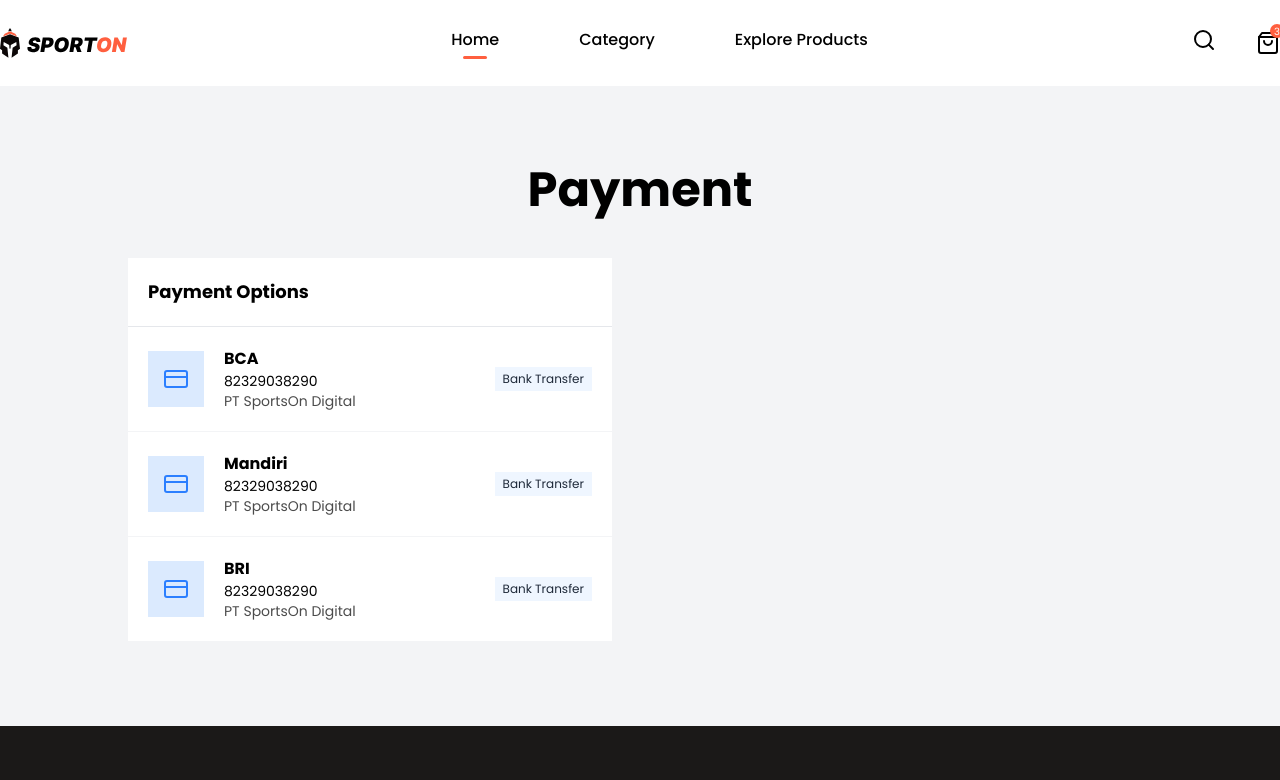
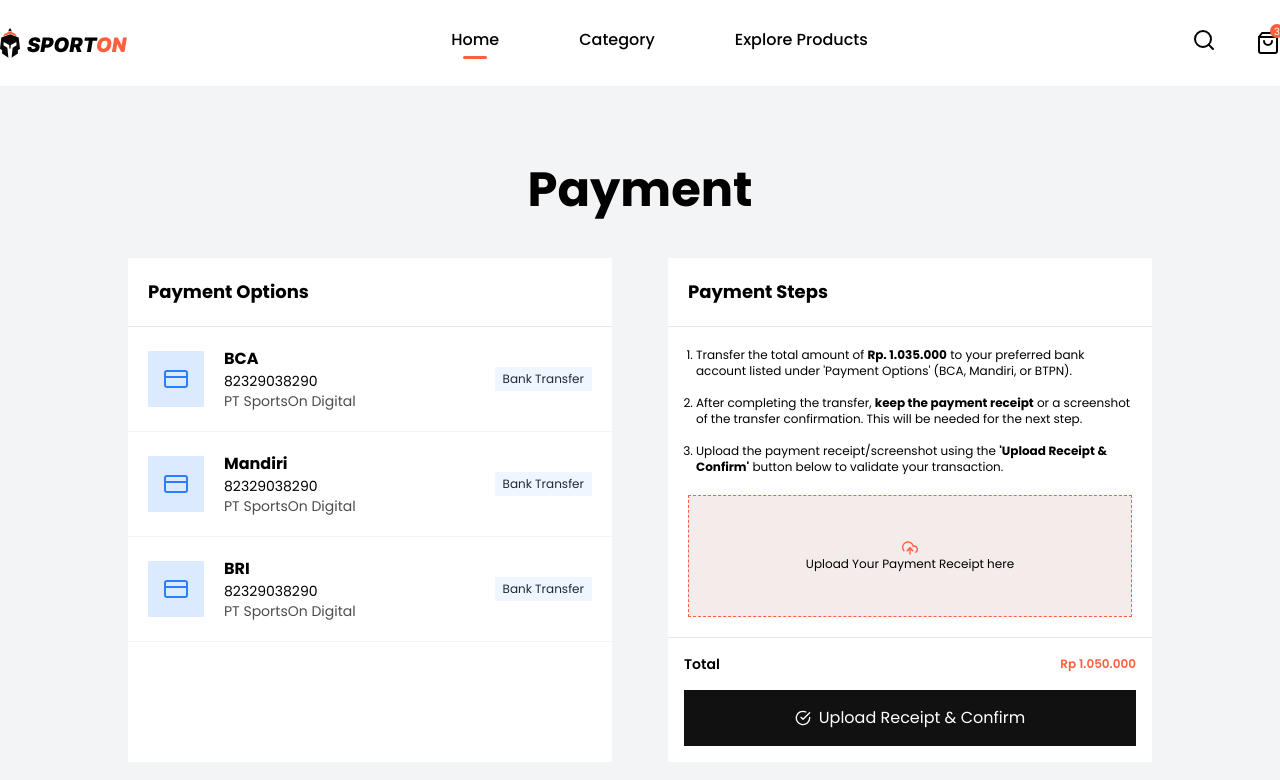
Before and after one commit to muhhlmy/sporton-fe-vercel-deploy, a Next.js app: page /payment in a window 1280 px wide. Shown: the top 780 px of the page. Built offline with nearby package versions, Linux system fonts and the light colour scheme.

Commit message:
Menambahkan komponen FileUpload untuk mengunggah bukti pembayaran dan memperbarui PaymentSteps dengan langkah-langkah pembayaran yang jelas. Memperbaiki gaya pada PaymentOptions.

```diff
--- a/app/(landing)/components/payment/payment-options.tsx
+++ b/app/(landing)/components/payment/payment-options.tsx
@@ -32,7 +32,7 @@
             <div className="text-sm">{info.account_number}</div>
             <div className="text-sm opacity-70">{info.account_holder}</div>
           </div>
-          <div className="ml-auto bg-blue-50  text-gray-800 h-fit px-2 py-1 self-center text-xs">
+          <div className="ml-auto bg-blue-50 text-gray-800 h-fit px-2 py-1 self-center text-xs">
             Bank Transfer
           </div>
         </div>
--- a/app/(landing)/components/payment/payment-steps.tsx
+++ b/app/(landing)/components/payment/payment-steps.tsx
@@ -1,44 +1,43 @@
-import { FiCreditCard } from "react-icons/fi";
+import { FiCheckCircle } from "react-icons/fi";
+import Button from "../ui/button";
 import CardWithHeader from "../ui/card-with-header";
+import FileUpload from "../ui/file-upload";
+import priceFormatter from "@/app/utils/price-formater";
 
-const paymentList = [
-  {
-    bank_name: "BCA",
-    account_number: 82329038290,
-    account_holder: "PT SportsOn Digital",
-  },
-  {
-    bank_name: "Mandiri",
-    account_number: 82329038290,
-    account_holder: "PT SportsOn Digital",
-  },
-  {
-    bank_name: "BRI",
-    account_number: 82329038290,
-    account_holder: "PT SportsOn Digital",
-  },
-];
-
-const PaymentOptions = () => {
+const PaymentSteps = () => {
   return (
-    <CardWithHeader title="Payment Options">
-      {paymentList.map((info, index) => (
-        <div className="flex gap-5 p-5 border-b border-gray-100" key={index}>
-          <div className="bg-blue-100 p-4 text-blue-500 h-fit self-center">
-            <FiCreditCard size={24} />
-          </div>
-          <div className="self-center">
-            <div className="font-bold">{info.bank_name}</div>
-            <div className="text-sm">{info.account_number}</div>
-            <div className="text-sm opacity-70">{info.account_holder}</div>
-          </div>
-          <div className="ml-auto bg-blue-50  text-gray-800 h-fit px-2 py-1 self-center text-xs">
-            Bank Transfer
-          </div>
+    <CardWithHeader title="Payment Steps">
+      <div className="p-5">
+        <ol className="list-decimal text-xs pl-2 flex flex-col gap-4 mb-5">
+          <li>
+            Transfer the total amount of <b>Rp. 1.035.000</b> to your preferred
+            bank account listed under &apos;Payment Options&apos; (BCA, Mandiri,
+            or BTPN).
+          </li>
+          <li>
+            After completing the transfer, <b>keep the payment receipt</b> or a
+            screenshot of the transfer confirmation. This will be needed for the
+            next step.
+          </li>
+          <li>
+            Upload the payment receipt/screenshot using the{" "}
+            <b>&apos;Upload Receipt & Confirm&apos;</b> button below to validate
+            your transaction.
+          </li>
+        </ol>
+        <FileUpload />
+      </div>
+      <div className="border-t border-gray-200 p-4">
+        <div className="font-semibold flex justify-between items-center">
+          <div className="text-sm">Total</div>
+          <div className="text-primary text-xs">{priceFormatter(1045000)}</div>
         </div>
-      ))}
+        <Button variant="dark" className="w-full mt-4">
+          <FiCheckCircle /> Upload Receipt & Confirm
+        </Button>
+      </div>
     </CardWithHeader>
   );
 };
 
-export default PaymentOptions;
+export default PaymentSteps;
--- /dev/null
+++ b/app/(landing)/components/ui/file-upload.tsx
@@ -0,0 +1,67 @@
+"use client";
+
+import { useState, useRef } from "react";
+import { FiImage, FiTrash2, FiUploadCloud } from "react-icons/fi";
+
+type TFileUploadProps = {
+  onFileSelect?: (file: File | null) => void;
+};
+
+const FileUpload = ({ onFileSelect }: TFileUploadProps) => {
+  const [file, setFile] = useState<File | null>(null);
+  const fileInputRef = useRef<HTMLInputElement | null>(null);
+
+  const handleFileChange = (selectedFile?: File) => {
+    if (!selectedFile) return;
+    setFile(selectedFile);
+    onFileSelect?.(selectedFile);
+  };
+
+  const removeFile = (e: React.MouseEvent<HTMLButtonElement>) => {
+    e.stopPropagation();
+    setFile(null);
+    onFileSelect?.(null);
+  };
+
+  return (
+    <div
+      onClick={() => fileInputRef.current?.click()}
+      onDragOver={(e) => e.preventDefault()}
+      onDrop={(e) => {
+        e.preventDefault();
+        handleFileChange(e.dataTransfer.files?.[0]);
+      }}
+      className="flex flex-col justify-center items-center w-full py-6 border border-dashed border-primary bg-primary-light"
+    >
+      <input
+        type="file"
+        className="hidden"
+        ref={fileInputRef}
+        accept="image/*"
+        onChange={(e) => handleFileChange(e.target.files?.[0])}
+      />
+      {!file ? (
+        <div className="text-center my-5">
+          <FiUploadCloud className="text-primary mx-auto" />
+          <p className="text-xs">Upload Your Payment Receipt here</p>
+        </div>
+      ) : (
+        <div className="text-center">
+          <FiImage className="text-primary mx-auto mb-4" size={28} />
+          <p className="text-sm text-primary">{file.name}</p>
+          <p className="text-sm text-gray-400">
+            {(file.size / 1024).toFixed(1)} KB
+          </p>
+          <button
+            onClick={removeFile}
+            className="flex gap-2 bg-primary/90 text-white mx-auto rounded mt-4 px-2"
+          >
+            <FiTrash2 size={14} className="self-center" /> Remove
+          </button>
+        </div>
+      )}
+    </div>
+  );
+};
+
+export default FileUpload;
--- a/app/(landing)/payment/page.tsx
+++ b/app/(landing)/payment/page.tsx
@@ -1,4 +1,5 @@
 import PaymentOptions from "../components/payment/payment-options";
+import PaymentSteps from "../components/payment/payment-steps";
 
 const Payment = () => {
   return (
@@ -7,6 +8,7 @@
         <h1 className="text-5xl font-bold text-center mb-11">Payment</h1>
         <div className="grid grid-cols-2 gap-14">
           <PaymentOptions />
+          <PaymentSteps />
         </div>
       </div>
     </main>
```
